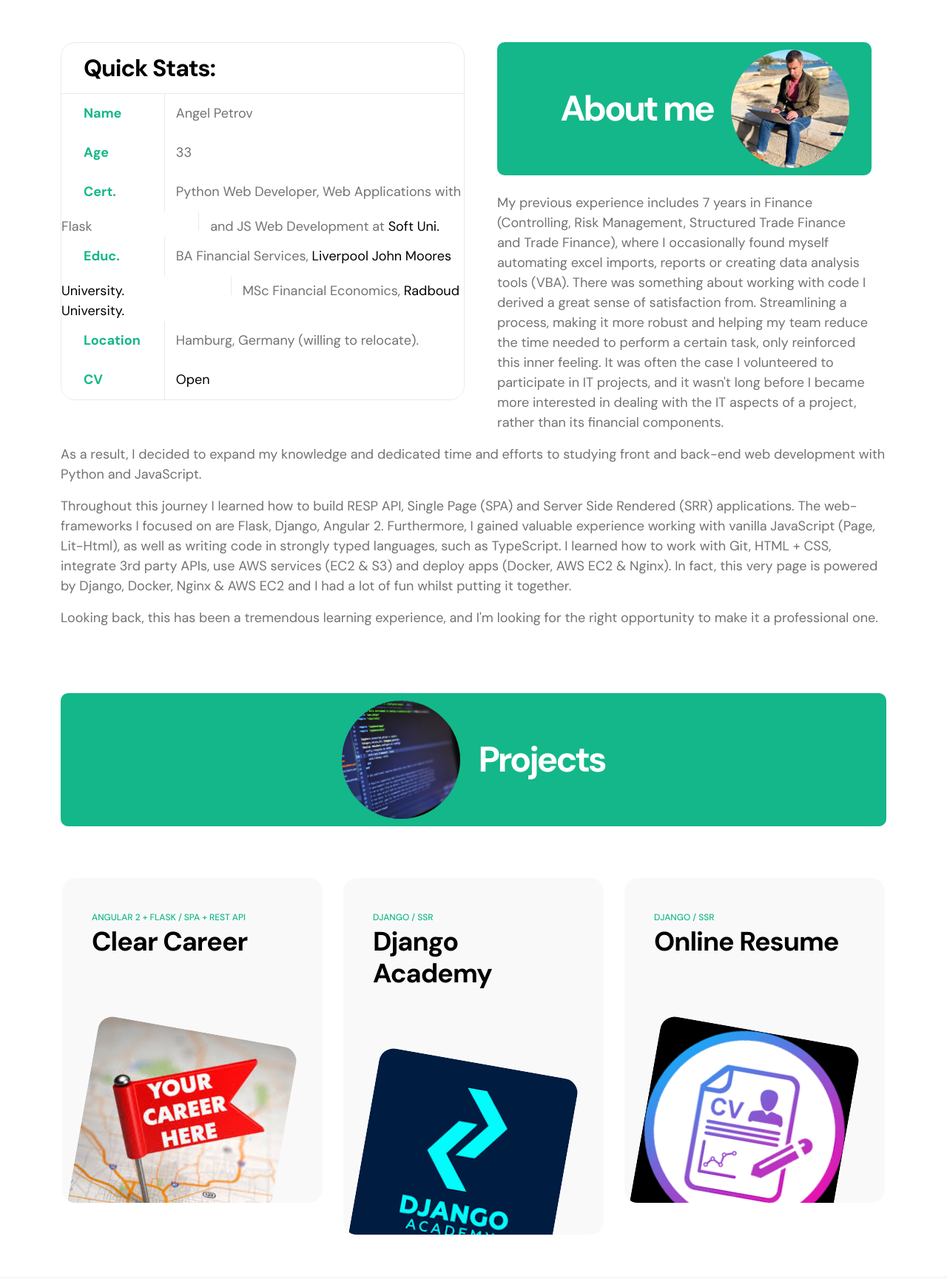
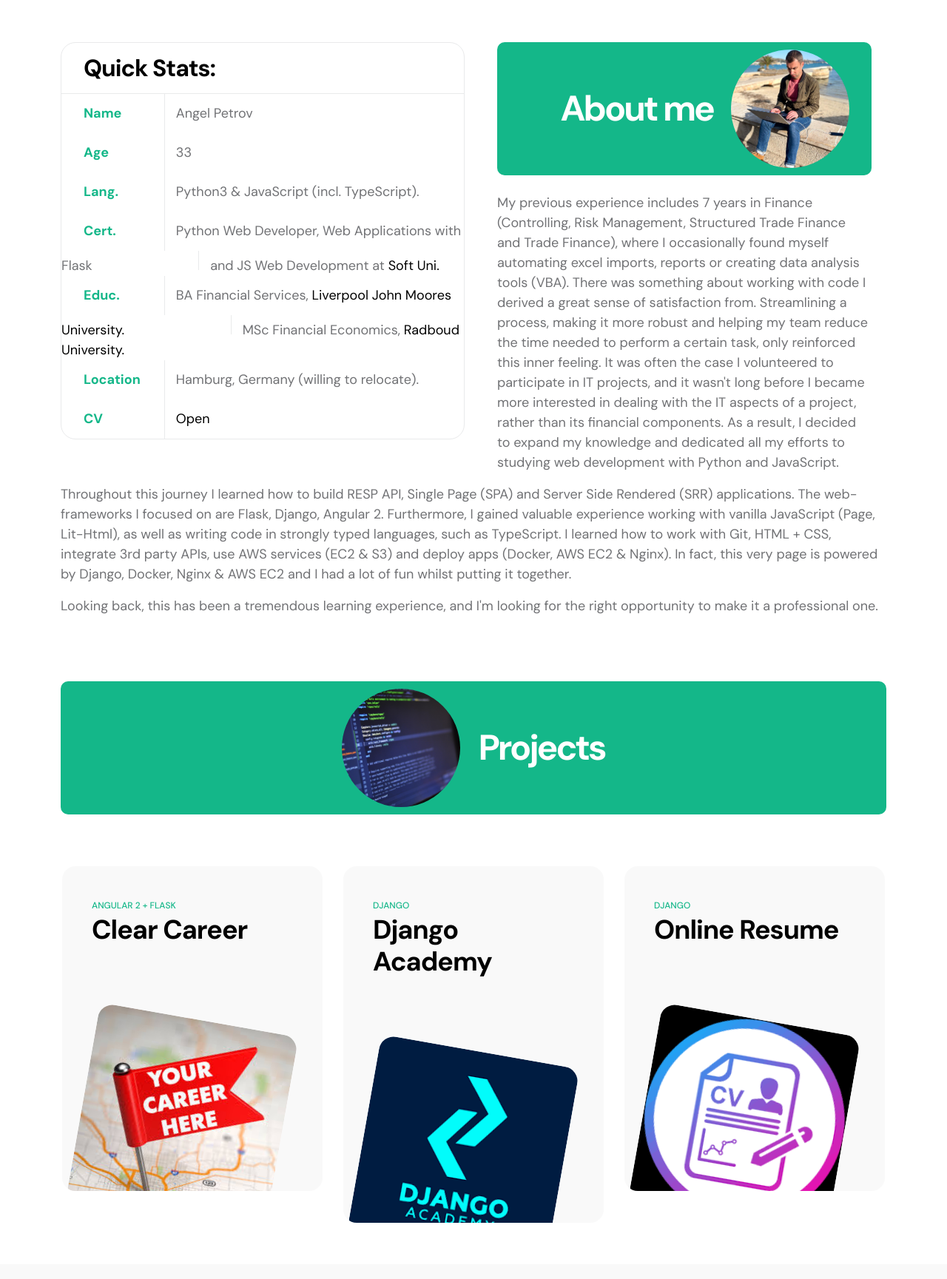
Before and after one commit to petrov8/Portfolio, a Django app: page / in a window 1280 px wide. Shown: the part 663-2392 px from the top of the page at 74% size. Run offline with Django 4.2, Linux system fonts and the light colour scheme; parts of the project's set-up code (start-up, migrations or seed data) failed here and were passed over; some libraries are stand-ins or nearby versions.

Commit message:
editd about_me text, edited section margins

```diff
--- a/templates/partials/about_me.html
+++ b/templates/partials/about_me.html
@@ -1,4 +1,5 @@
 
+{% load static %}
 
             <section class="about  section-padding-about" id="about_me">
                 <div class="container">
@@ -19,6 +20,11 @@
                                     <p>
                                         <span class="profile-small-title">Age     </span>
                                         <span>33</span>
+                                    </p>
+
+                                    <p>
+                                        <span class="profile-small-title">Lang.     </span>
+                                        <span> Python3 & JavaScript (incl. TypeScript). </span>
                                     </p>
 
                                     <p>
@@ -91,19 +97,13 @@
                                 <div class="section-title-wrap d-flex justify-content-end align-items-center mb-4">
                                     <h2 class="text-white me-4 mb-0">About me</h2>
 
-                                    <img src="/static/images/my_pics/bench_by_the_beach.jpeg" class="avatar-image img-fluid" alt="">
+                                    <img src="{% static 'images/my_pics/bench_by_the_beach.jpeg' %}" class="avatar-image img-fluid" alt="">
                                 </div>
 
                                 {% include 'partials/sub-partials/about_me_text.html' %}
 
                             </div>
                         </div>
-
-                        <p>
-                            As a result, I decided to expand my knowledge and
-                            dedicated time and efforts to studying front and back-end web development with
-                            Python and JavaScript.
-                        </p>
 
                         <p>
                             Throughout this journey I learned how to build RESP API, Single Page (SPA) and
--- a/templates/partials/projects.html
+++ b/templates/partials/projects.html
@@ -18,7 +18,7 @@
                     <div class="col-lg-4 col-md-6 col-12">
                         <div class="projects-thumb">
                             <div class="projects-info">
-                                <small class="projects-tag">Angular 2 + FLASK / SPA + REST API</small>
+                                <small class="projects-tag">Angular 2 + FLASK </small>
 
                                 <h3 class="projects-title"> Clear Career </h3>
                             </div>
@@ -32,7 +32,7 @@
                     <div class="col-lg-4 col-md-6 col-12">
                         <div class="projects-thumb">
                             <div class="projects-info">
-                                <small class="projects-tag">Django / SSR </small>
+                                <small class="projects-tag"> Django </small>
 
                                 <h3 class="projects-title"> Django Academy </h3>
                             </div>
@@ -46,7 +46,7 @@
                     <div class="col-lg-4 col-md-6 col-12">
                         <div class="projects-thumb">
                             <div class="projects-info">
-                                <small class="projects-tag"> Django / SSR </small>
+                                <small class="projects-tag"> Django </small>
 
                                 <h3 class="projects-title"> Online Resume </h3>
                             </div>
--- a/templates/partials/sub-partials/about_me_text.html
+++ b/templates/partials/sub-partials/about_me_text.html
@@ -10,5 +10,7 @@
     making it more robust and helping my team reduce the time needed to perform a certain task, only reinforced this inner
     feeling. It was often the case I volunteered to participate in IT projects, and it wasn't long before I became more
     interested in dealing with the IT aspects of a project, rather than its financial components.
+    As a result, I decided to expand my knowledge and dedicated all my efforts to studying web
+    development with Python and JavaScript.
 
 </p>
```
